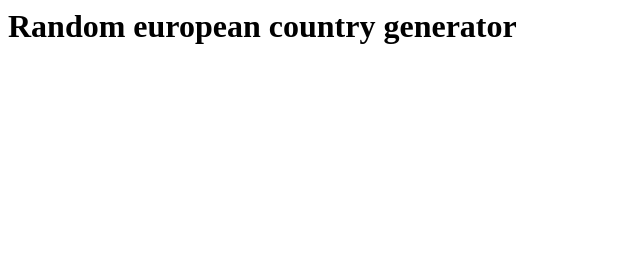
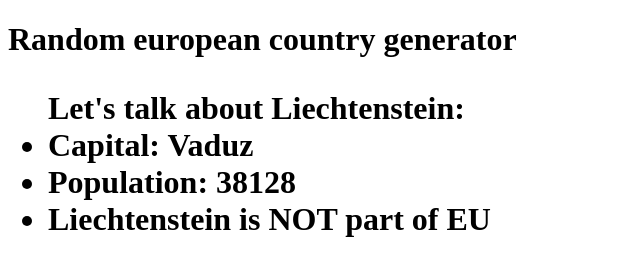
Before and after one commit to MNjemcek/Mixed_Message_Generator, a plain HTML site: page index.html in a window 1280 px wide. Shown: the whole page, without its empty margins (0-640 px from the left). Drawn offline with Linux system fonts and the light colour scheme.

Commit message:
Connected html to js

```diff
--- a/index.html
+++ b/index.html
@@ -1,3 +1,5 @@
+<!DOCTYPE html>
+
 <html lang="en">
 <head>
     <meta charset="UTF-8">
@@ -8,4 +10,6 @@
 <body>
     <h1>Random european country generator</h1>
 </body>
+
+<script src="./script.js"></script>
 </html>
--- a/script.js
+++ b/script.js
@@ -1,4 +1,49 @@
-const countries = require("./data.js"); //Imports data from data.js file
+let countries = [
+    {name: "Russia", capital: "Moscow", population: 145934462, EuMember: false},
+    {name: "Germany", capital: "Berlin", population: 83783942, EuMember: true},
+    {name: "United Kingdom", capital: "London", population: 67886011, EuMember: false},
+    {name: "France", capital: "Paris", population: 65273511, EuMember: true},
+    {name: "Italy", capital: "Rome", population: 60461826, EuMember: true},
+    {name: "Spain", capital: "Madrid", population: 46754778, EuMember: true},
+    {name: "Ukraine", capital: "Kyiv", population: 43733762, EuMember: false},
+    {name: "Poland", capital: "Warsaw", population: 37846611, EuMember: true},
+    {name: "Romania", capital: "Bucharest", population: 19237691, EuMember: true},
+    {name: "Netherlands", capital: "Amsterdam", population: 17134872, EuMember: true},
+    {name: "Belgium", capital: "Brussels", population: 11589623, EuMember: true},
+    {name: "Czech Republic", capital: "Prague", population: 10708981, EuMember: false},
+    {name: "Greece", capital: "Athens", population: 10423054, EuMember: true},
+    {name: "Portugal", capital: "Lisbon", population: 10196709, EuMember: true},
+    {name: "Sweden", capital: "Stockholm", population: 10099265, EuMember: true},
+    {name: "Hungary", capital: "Budapest", population: 9660351, EuMember: true},
+    {name: "Belarus", capital: "Minsk", population: 9449323, EuMember: false},
+    {name: "Austria", capital: "Vienna", population: 9006398, EuMember: true},
+    {name: "Serbia", capital: "Belgrade", population: 8737371, EuMember: false},
+    {name: "Switzerland", capital: "Bern", population: 8654622, EuMember: false},
+    {name: "Bulgaria", capital: "Sofia", population: 6948445, EuMember: true},
+    {name: "Denmark", capital: "Copenhagen", population: 5792202, EuMember: true},
+    {name: "Finland", capital: "Helsinki", population: 5540720, EuMember: true},
+    {name: "Slovakia", capital: "Bratislava", population: 5459642, EuMember: true},
+    {name: "Norway", capital: "Oslo", population: 5421241, EuMember: false},
+    {name: "Ireland", capital: "Dublin", population: 4937786, EuMember: true},
+    {name: "Croatia", capital: "Zagreb", population: 4105267, EuMember: true},
+    {name: "Moldova", capital: "Chisinau", population: 4033963, EuMember: false},
+    {name: "Bosnia and Herzegovina", capital: "Sarajevo", population: 3280819, EuMember: false},
+    {name: "Albania", capital: "Tirana", population: 2877797, EuMember: false},
+    {name: "Lithuania", capital: "Vilnius", population: 2722289, EuMember: true},
+    {name: "North Macedonia", capital: "Skopje", population: 2083374, EuMember: false},
+    {name: "Slovenia", capital: "Ljubljana", population: 2078938, EuMember: true},
+    {name: "Latvia", capital: "Riga", population: 1886198, EuMember: true},
+    {name: "Estonia", capital: "Tallinn", population: 1326535, EuMember: true},
+    {name: "Montenegro", capital: "Podgorica", population: 628066, EuMember: false},
+    {name: "Luxembourg", capital: "Luxembourg (city)", population: 625978, EuMember: true},
+    {name: "Malta", capital: "Valletta", population: 441543, EuMember: true},
+    {name: "Iceland", capital: "Reykjavik", population: 341243, EuMember: false},
+    {name: "Andorra", capital: "Andorra la Vella", population: 77265, EuMember: false},
+    {name: "Monaco", capital: "Monaco", population: 39242, EuMember: false},
+    {name: "Liechtenstein", capital: "Vaduz", population: 38128, EuMember: false},
+    {name: "San Marino", capital: "San Marino", population: 33931, EuMember: false},
+    {name: "Holy See", capital: "Vatican City", population: 801, EuMember: false}
+];
 
 //function that generate random Integer between 0 and inputNumber - 1
 const randIndex = inputNumber => {
@@ -7,7 +52,34 @@ const randIndex = inputNumber => {
 
 let randomCountry = countries[randIndex(countries.length)];
 
-console.log(`\nLet's talk about: ${randomCountry.name}\t
-    -Capital: ${randomCountry.capital}\t
-    -Population: ${randomCountry.population}\t
-    -Member of EU: ${randomCountry.EuMember}\n`);
+const headerEL = document.querySelector('h1');
+
+const nameText = document.createElement('ul');
+nameText.innerHTML = `Let's talk about ${randomCountry.name}: `
+
+headerEL.appendChild(nameText);
+
+const listCapital = document.createElement('li');
+listCapital.innerHTML = `Capital: ${randomCountry.capital}`;
+nameText.appendChild(listCapital);
+
+const listPopulation = document.createElement('li');
+listPopulation.innerHTML = `Population: ${randomCountry.population}`;
+nameText.appendChild(listPopulation);
+
+const listEU = document.createElement('li');
+if (randomCountry.EuMember){
+    listEU.innerHTML = `${randomCountry.name} is part of EU`
+} else {
+    listEU.innerHTML = `${randomCountry.name} is NOT part of EU`
+}
+nameText.appendChild(listEU);
+
+//document.getElementById("name").innerHTML = `Let's talk about ${randomCountry.name}:`;
+//document.getElementById("capital").innerHTML = `Capital: ${randomCountry.capital}`;
+//document.getElementById("population").innerHTML = `Population: ${randomCountry.population}`;
+//if (randomCountry.EuMember) {
+//    document.getElementById("EuMembership").innerHTML = `${randomCountry.name} is part of EU`;
+//} else {
+//    document.getElementById("EuMembership").innerHTML = `${randomCountry.name} is NOT part of EU`;
+//}
```
Also changed, not shown: data.js (deleted, +0 -48 lines).
